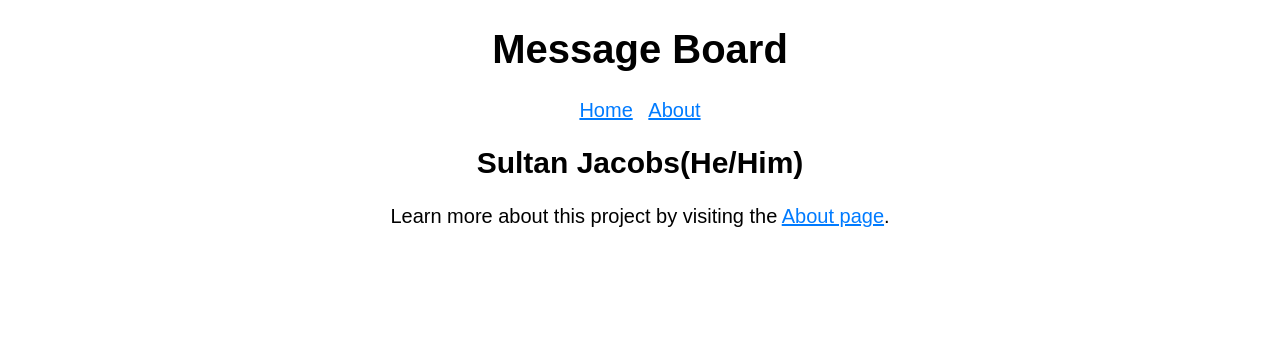
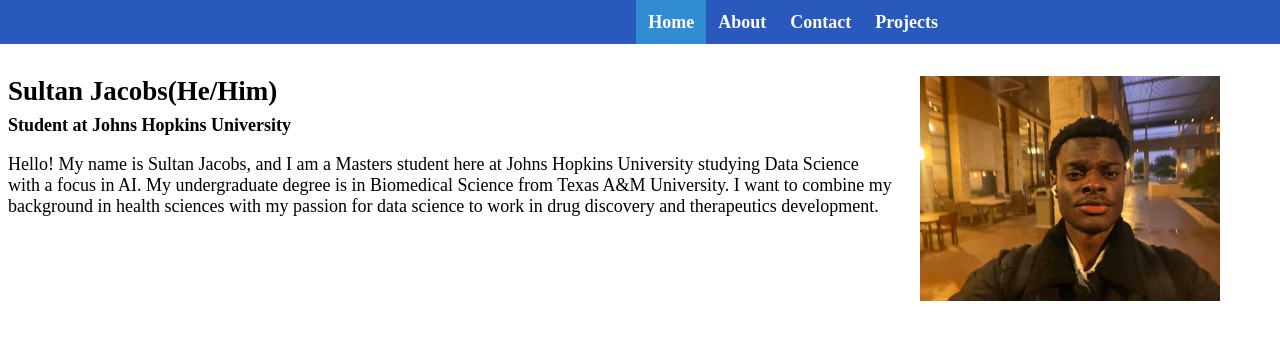
Before and after one commit to Lithe-exe/jhu_software_concepts, a Flask app: page / in a window 1280 px wide; the page is wider, and only the part inside the window is pictured. Shown: the top 340 px of that part. Run offline with Flask 3, Linux system fonts and the light colour scheme.

Commit message:
Added image, Nav bar fully functional but needs dynamic alignment
Website can now be launched from the one run file and everything other than nav link alignment meets submission standard

```diff
--- a/module_1/board/pages.py
+++ b/module_1/board/pages.py
@@ -9,3 +9,11 @@ def home():
 @bp.route("/about")
 def about():
     return render_template("pages/about.html")
+
+@bp.route("/contact")
+def contact():
+    return render_template("pages/contact.html")
+
+@bp.route("/projects")
+def projects():
+    return render_template("pages/projects.html")
--- a/module_1/board/static/styles.css
+++ b/module_1/board/static/styles.css
@@ -1,34 +1,94 @@
-* {
-  box-sizing: border-box;
+/* general */
+* { box-sizing: border-box; }
+
+
+
+body {
+  font-family: "Times New Roman";
+  font-size: 18px;
+  margin: 0;
 }
 
-body {
-  font-family: sans-serif;
-  font-size: 20px;
-  margin: 0 auto;
-  text-align: center;
+/* top nav bar */
+.navbar {
+  background: #2a59be;         /* blue bar */
+  height: 44px;
+  display: flex;
+  align-items:center;
 }
 
-a,
-a:visited {
-  color: #007bff;
+.nav-inner {
+  max-width: 1000px;
+  margin: 0 auto;
+  padding: 0 950px;
+  display: flex;
+  justify-content: flex-end;
 }
 
-a:hover {
-  color: #0056b3;
+.nav-links {
+  list-style: none;
+  margin: 0;
+  padding: 0;
+  display: flex;
+  gap: 0px;
 }
 
-nav ul {
-  list-style-type: none;
+.nav-links a {margin-left: auto;
+  color: white;
+  padding: 0 12px;
+  display: flex;
+  align-items: center;
+  text-decoration: none;
+  height: 44px;
+  font-weight: 600;
+}
+
+.nav-links a:hover {
+  text-decoration: underline;
+}
+
+.nav-links a.active {
+  color: #fefdff;
+  background: rgba(59, 189, 228, 0.514);
+}
+
+
+.container {
+  max-width: 1000px;
+  margin: 24px auto;
+  padding: clamp(4px, 4vw, 8px);
+}
+
+
+.two-col {
+  margin-top: 32px;
+  display: flex;
+  align-items: flex-start;
+  gap: 28px;
+}
+
+.left-col {
+  padding-left: clamp(4px, 4vw, 8px);
+}
+
+.right-col {
+  flex: 0 0 360px;
+  background: none;
   padding: 0;
 }
 
-nav ul li {
-  display: inline;
-  margin: 0 5px;
+.profile-img {
+  width: 100%;
+  height: auto;
+  display: block;
 }
 
-main {
-  width: 80%;
-  margin: 0 auto;
+/* headings */
+h1 { margin: 0 0 8px 0; }
+h2 { margin: 0 0 14px 0; font-size: 18px; font-weight: 600; }
+
+.section-title {
+  margin-top: 40px;
+  font-size: 28px;
+  font-weight: 700;
 }
--- a/module_1/board/templates/_navigation.html
+++ b/module_1/board/templates/_navigation.html
@@ -1,6 +1,16 @@
 <nav>
-  <ul>
-    <li><a href="{{ url_for('pages.home') }}">Home</a></li>
-    <li><a href="{{ url_for('pages.about') }}">About</a></li>
-  </ul>
+  <ul class="nav-links">
+  <li><a href="{{ url_for('pages.home') }}"
+         class="{% if request.endpoint == 'pages.home' %}active{% endif %}">Home</a></li>
+
+  <li><a href="{{ url_for('pages.about') }}"
+         class="{% if request.endpoint == 'pages.about' %}active{% endif %}">About</a></li>
+
+  <li><a href="{{ url_for('pages.contact') }}"
+         class="{% if request.endpoint == 'pages.contact' %}active{% endif %}">Contact</a></li>
+
+  <li><a href="{{ url_for('pages.projects') }}"
+         class="{% if request.endpoint == 'pages.projects' %}active{% endif %}">Projects</a></li>
+</ul>
+
 </nav>
--- a/module_1/board/templates/base.html
+++ b/module_1/board/templates/base.html
@@ -5,8 +5,11 @@
   <link rel="stylesheet" href="{{ url_for('static', filename='styles.css') }}">
 </head>
 <body>
-<h1>Message Board</h1>
-{% include("_navigation.html") %}
+    <nav class="navbar">
+        <div class="nav-inner">
+            {% include("_navigation.html") %}
+        </div>
+    </nav>
 <section>
   <header>
     {% block header %}{% endblock header %}
--- a/module_1/board/templates/pages/about.html
+++ b/module_1/board/templates/pages/about.html
@@ -1,9 +1,9 @@
 {% extends 'base.html' %}
 
 {% block header %}
-  <h2>{% block title %}About{% endblock title %}</h2>
+  <h1>{% block title %}About{% endblock title %}</h1>
 {% endblock header %}
 
 {% block content %}
-  <p>This is a message board for friendly messages.</p>
+  <p> This is a message board for friendly messages.</p>
 {% endblock content %}
--- a/module_1/board/templates/pages/home.html
+++ b/module_1/board/templates/pages/home.html
@@ -1,11 +1,21 @@
 {% extends 'base.html' %}
+{% block title %}Home{% endblock title %}
+{% block content %}
+  <div class="two-col">
+        <div class="left-col">
 
-{% block header %}
-  <h2>{% block title %}Sultan Jacobs(He/Him){% endblock title %}</h2>
-{% endblock header %}
+            <h1>Sultan Jacobs(He/Him)</h1>
+            <h2>Student at Johns Hopkins University</h2>
+            <p>
+                Hello! My name is Sultan Jacobs, and I am a Masters student here at Johns Hopkins University studying Data Science with a focus in AI.
+                My undergraduate degree is in Biomedical Science from Texas A&M University. I want to combine my background in health sciences with my passion for data science to work in drug discovery and therapeutics development.
+            </p>
+        </div>
 
-{% block content %}
-  <p>
-    Learn more about this project by visiting the <a href="{{ url_for('pages.about') }}">About page</a>.
-  </p>
+        <div class="right-col">
+        <img src="{{ url_for('static', filename='images/Sultan.jpg') }}" alt="Sultan Jacobs" width="300">
+        </div>
+
+    </div>
+
 {% endblock content %}
--- /dev/null
+++ b/run.py
@@ -0,0 +1,5 @@
+from module_1.board import create_app
+
+app=create_app()
+if __name__ == '__main__':
+    app.run(host='0.0.0.0', port=8080, debug=True)
```
Also changed, not shown: module_1/board/templates/pages/contact.html (added, +10 -0 lines), module_1/board/templates/pages/projects.html (added, +11 -0 lines), module_1/board/static/images/Sultan.jpg (added).
